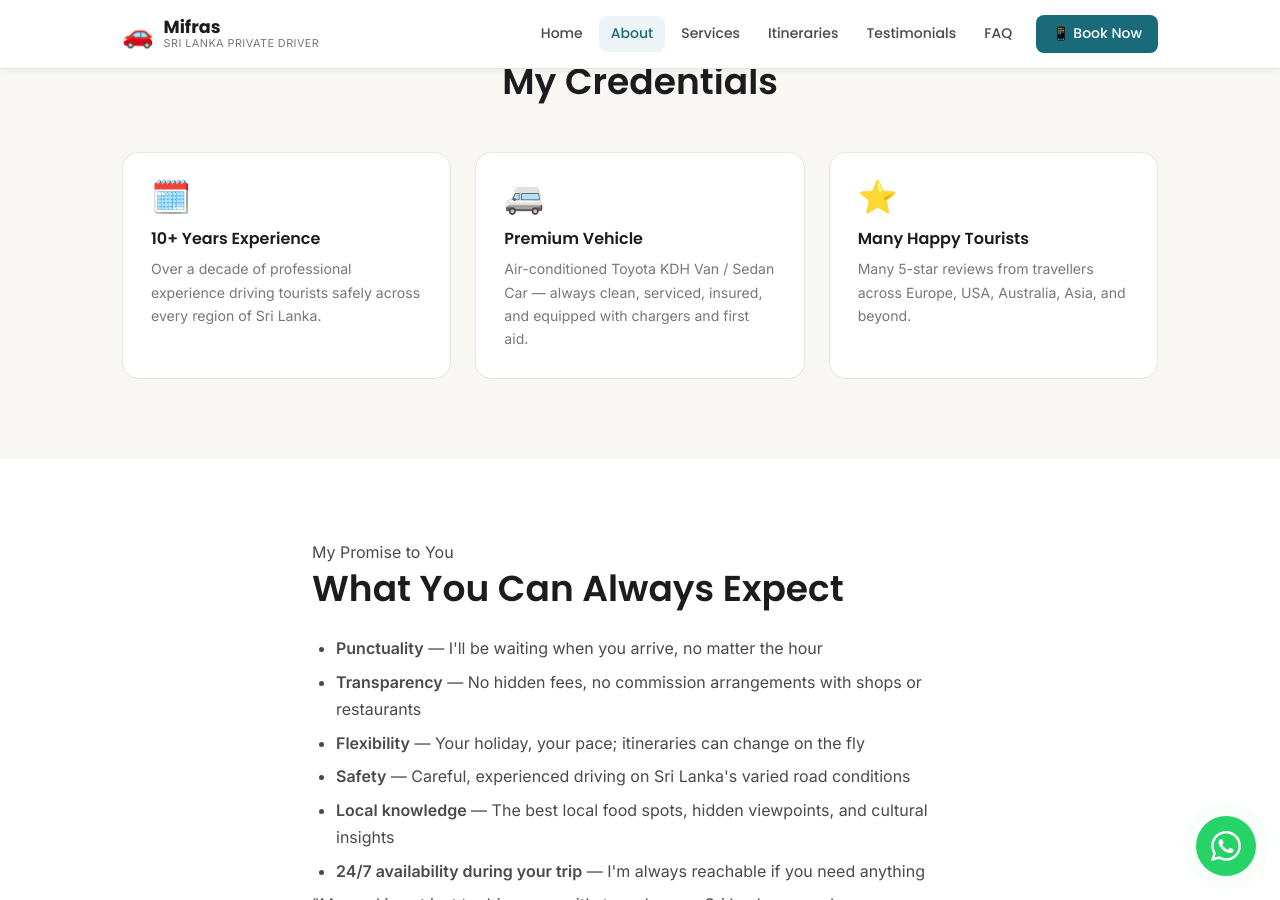
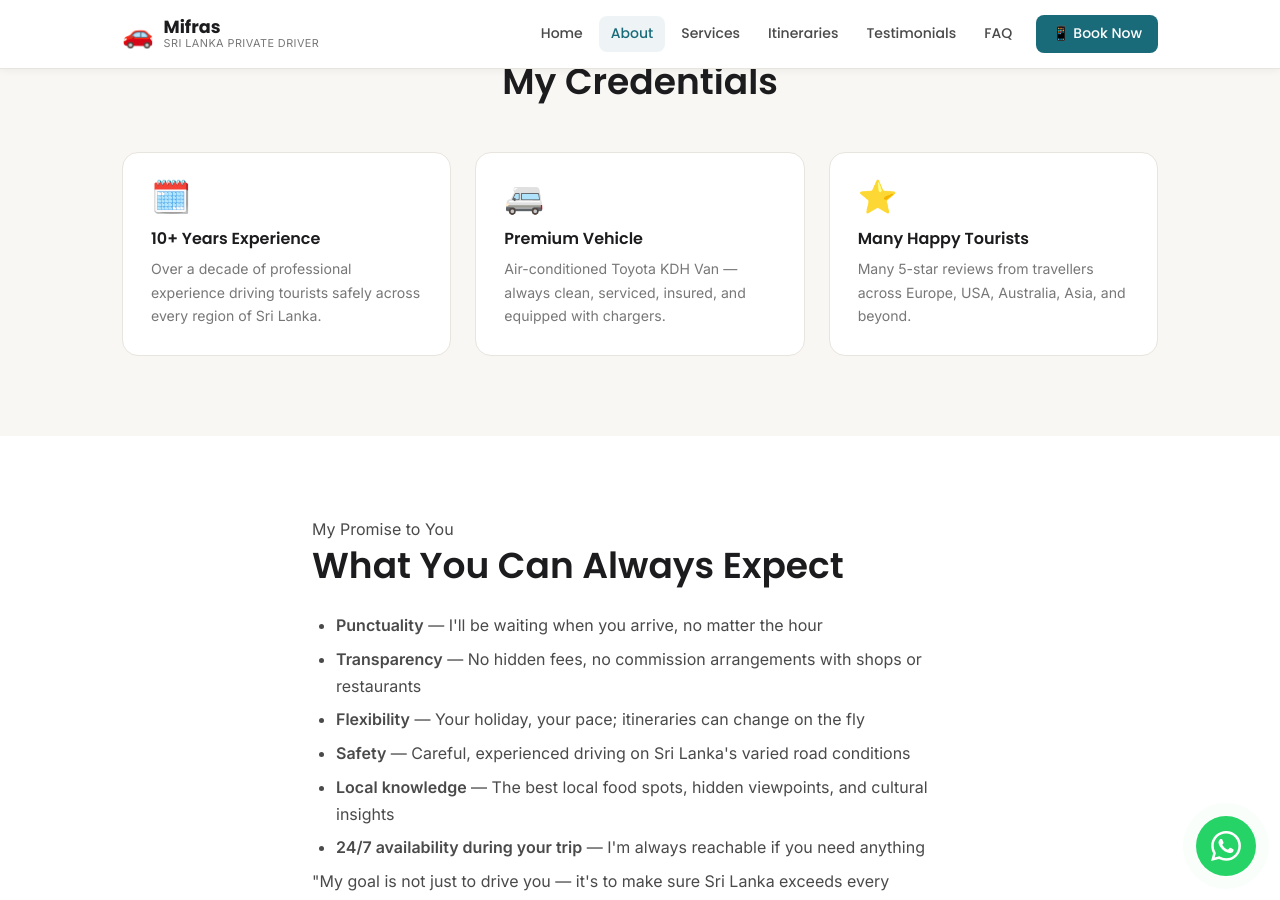
Before and after one commit to shukwong/srilanka, a Jekyll site: the page built from _pages/about.md, in a window 1280 px wide and 900 px high, scrolled down 747 px. Built offline with Jekyll 4.4.1, drawn with Linux system fonts in a browser that asks for light colours.

Commit message:
Remove 'Sedan Car' from vehicle config and 'first aid' from about page
https://claude.ai/code/session_01XDHNB928ZdqFH8ZLm52AAD

```diff
--- a/_config.yml
+++ b/_config.yml
@@ -15,7 +15,7 @@ driver:
   phone: "+94 76 063 6310"
   whatsapp: "94760636310"        # Digits only, no + or spaces, for wa.me links
   whatsapp_display: "+94 76 063 6310"
-  vehicle: "Air-conditioned Toyota KDH Van / Sedan Car"
+  vehicle: "Air-conditioned Toyota KDH Van"
   experience_years: 10
 
 # ──────────────────────────────────────────────────────────────
--- a/_pages/about.md
+++ b/_pages/about.md
@@ -60,7 +60,7 @@ permalink: /about/
       <div class="feature-card">
         <span class="feature-icon" aria-hidden="true">🚐</span>
         <h3>Premium Vehicle</h3>
-        <p>{{ site.driver.vehicle }} — always clean, serviced, insured, and equipped with chargers and first aid.</p>
+        <p>{{ site.driver.vehicle }} — always clean, serviced, insured, and equipped with chargers.</p>
       </div>
       <div class="feature-card">
         <span class="feature-icon" aria-hidden="true">⭐</span>
```
